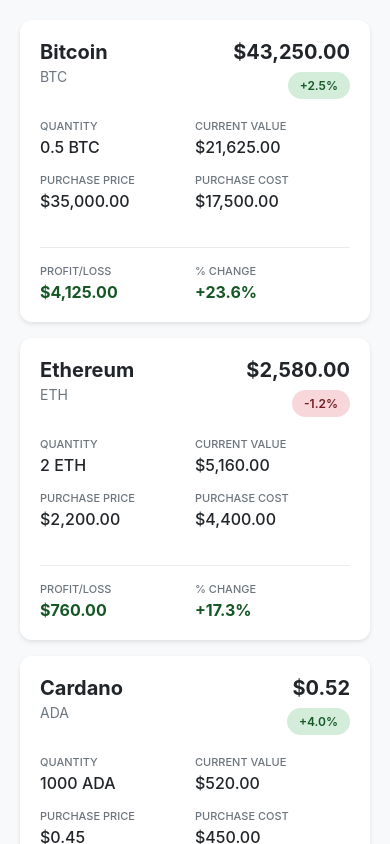
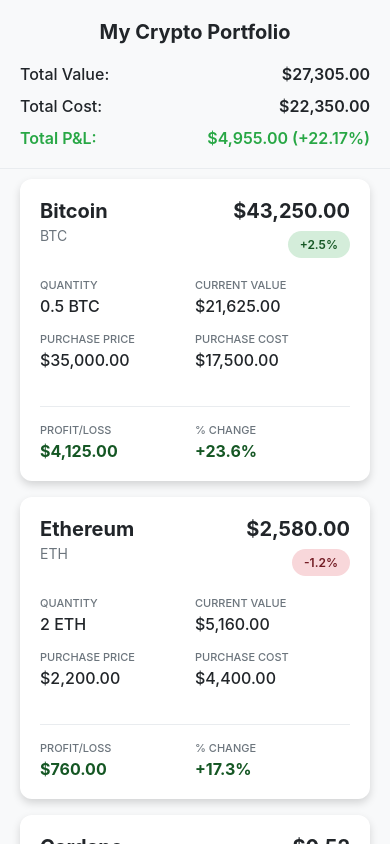
Before and after one commit to doug-stritt/CryptoPortfolio, a React Native app: screen / in a window 390 px wide. Built offline with nearby package versions, Linux system fonts and the light colour scheme.

Commit message:
added header

```diff
--- a/App.tsx
+++ b/App.tsx
@@ -1,6 +1,7 @@
 import { StatusBar } from 'expo-status-bar';
 import { StyleSheet, FlatList, SafeAreaView, Text, View } from 'react-native';
 import { CryptoAssetItem } from './src/components/CryptoAssetItem';
+import { PortfolioHeader } from './src/components/PortfolioHeader';
 import { useComputedCryptoAssets, usePortfolioLoading, usePortfolioError } from './src/store';
 
 export default function App() {
@@ -31,6 +32,7 @@
   return (
     <SafeAreaView style={styles.container}>
       <StatusBar style="auto" />
+      <PortfolioHeader />
       <FlatList
         data={cryptoAssets}
         renderItem={({ item }) => <CryptoAssetItem item={item} />}
@@ -63,6 +65,7 @@
     textAlign: 'center',
   },
   listContainer: {
-    padding: 20,
+    paddingHorizontal: 20,
+    paddingVertical: 10,
   },
 });
--- a/src/components/CryptoAssetItem.tsx
+++ b/src/components/CryptoAssetItem.tsx
@@ -118,11 +118,11 @@
     shadowColor: '#000',
     shadowOffset: {
       width: 0,
-      height: 2,
+      height: 4,
     },
-    shadowOpacity: 0.1,
-    shadowRadius: 4,
-    elevation: 3,
+    shadowOpacity: 0.15,
+    shadowRadius: 8,
+    elevation: 5,
   },
   header: {
     flexDirection: 'row',
--- /dev/null
+++ b/src/components/PortfolioHeader.tsx
@@ -0,0 +1,108 @@
+import React from 'react';
+import { View, Text, StyleSheet } from 'react-native';
+import { useComputedCryptoAssets } from '../store';
+
+export const PortfolioHeader: React.FC = () => {
+  const cryptoAssets = useComputedCryptoAssets();
+
+  // Calculate portfolio totals
+  const totals = cryptoAssets.reduce(
+    (acc, asset) => {
+      if (!asset.priceUnavailable) {
+        acc.totalValue += asset.currentValue;
+        acc.totalProfitLoss += asset.profitLoss;
+      }
+      acc.totalCost += asset.purchaseCost;
+      return acc;
+    },
+    { totalValue: 0, totalCost: 0, totalProfitLoss: 0 }
+  );
+
+  const totalPercentageChange = totals.totalCost > 0
+    ? (totals.totalProfitLoss / totals.totalCost) * 100
+    : 0;
+
+  const formatCurrency = (amount: number) => {
+    return new Intl.NumberFormat('en-US', {
+      style: 'currency',
+      currency: 'USD',
+      minimumFractionDigits: 2,
+      maximumFractionDigits: 2,
+    }).format(amount);
+  };
+
+  const formatPercentage = (percentage: number) => {
+    const sign = percentage >= 0 ? '+' : '';
+    return `${sign}${percentage.toFixed(2)}%`;
+  };
+
+  const isPositive = totals.totalProfitLoss >= 0;
+
+  return (
+    <View style={styles.container}>
+      <Text style={styles.title}>My Crypto Portfolio</Text>
+
+      <View>
+        <View style={styles.summaryRow}>
+          <Text style={styles.summaryLabel}>Total Value:</Text>
+          <Text style={styles.summaryValue}>{formatCurrency(totals.totalValue)}</Text>
+        </View>
+
+        <View style={styles.summaryRow}>
+          <Text style={styles.summaryLabel}>Total Cost:</Text>
+          <Text style={styles.summaryValue}>{formatCurrency(totals.totalCost)}</Text>
+        </View>
+
+        <View style={styles.summaryRow}>
+          <Text style={[styles.summaryLabel, styles.profitLossLabel]}>Total P&L:</Text>
+          <Text style={[styles.summaryValue, isPositive ? styles.positiveText : styles.negativeText]}>
+            {formatCurrency(totals.totalProfitLoss)} ({formatPercentage(totalPercentageChange)})
+          </Text>
+        </View>
+      </View>
+    </View>
+  );
+};
+
+const styles = StyleSheet.create({
+  container: {
+    paddingHorizontal: 20,
+    paddingTop: 20,
+    paddingBottom: 8,
+    borderBottomWidth: 1,
+    borderBottomColor: '#e9ecef',
+  },
+  title: {
+    fontSize: 20,
+    fontWeight: 'bold',
+    color: '#212529',
+    textAlign: 'center',
+    marginBottom: 20,
+  },
+  summaryRow: {
+    flexDirection: 'row',
+    justifyContent: 'space-between',
+    alignItems: 'center',
+    marginBottom: 12,
+  },
+  summaryLabel: {
+    fontSize: 16,
+    color: '#212529',
+    fontWeight: '500',
+  },
+  profitLossLabel: {
+    color: '#28a745',
+    fontWeight: '600',
+  },
+  summaryValue: {
+    fontSize: 16,
+    color: '#212529',
+    fontWeight: '600',
+  },
+  positiveText: {
+    color: '#28a745',
+  },
+  negativeText: {
+    color: '#dc3545',
+  },
+});
```
